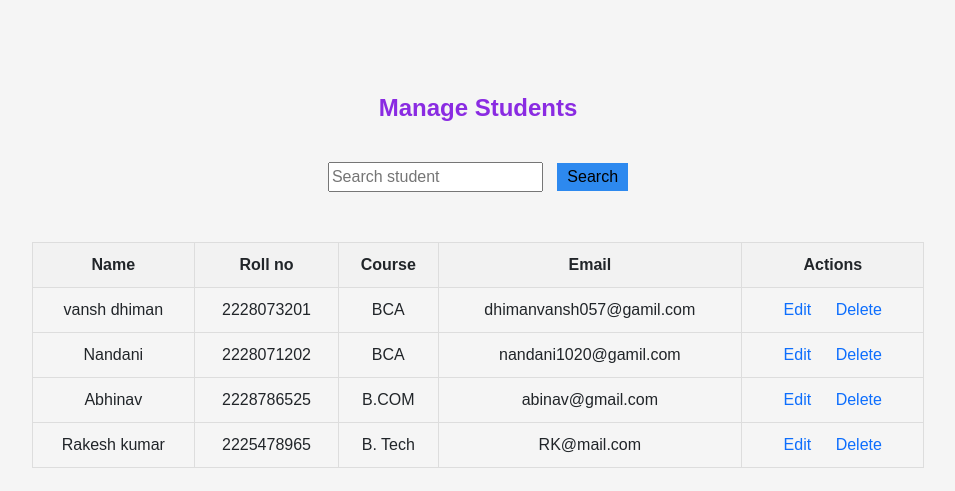
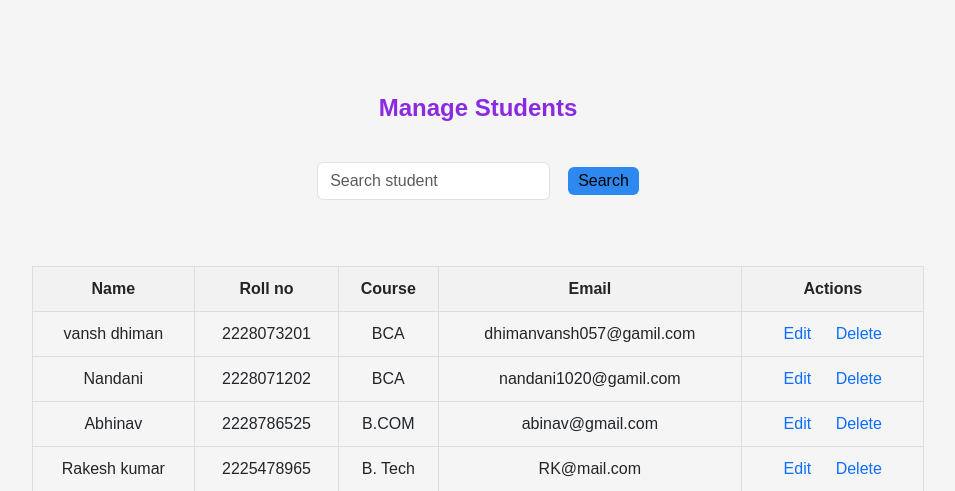
Before and after one commit to Vanshdhiman570/student-management-system, a Django app: page /view_students/ in a window 1280 px wide. Shown: the part 56-547 px from the top of the page, without its empty margins (162-1117 px from the left). Run offline with Django 5.2, Linux system fonts and the light colour scheme; a user stored in the database is signed in; data comes from the database, SQL or seed files in the repository; both versions use the stored data as it was after the commit.

Commit message:
Fixed button size for small devices

```diff
--- a/myapp/static/myapp/style.css
+++ b/myapp/static/myapp/style.css
@@ -165,14 +165,15 @@ a:hover {
     width: 100%;
     display: flex;
     justify-content: center;
+
 }
 
 .search-btn{
     background-color: #2d89ef;
-    color: pink;
     border: none;
     padding: 2px 10px;
     margin-left: 10px;
+
 }
 
 .search-btn:hover{
--- a/myapp/templates/view_student.html
+++ b/myapp/templates/view_student.html
@@ -10,15 +10,18 @@ View students
 
 <div class="student-container">
     <p class="para">Manage Students</p>
-    <div class="search">
-        <form method="GET">
-            <input type="text" name="search" placeholder="Search student">
-            <button type="submit" class="search-btn">Search</button>
-            {% if request.GET.search %}
-                <a href="{% url 'view_students' %}" class="clear-btn">Clear</a>
-            {% endif %}
+    <div class="search mb-3">
+        <form method="GET" class="d-flex flex-column flex-sm-row align-items-start align-items-sm-center gap-2">
+            <input type="text" name="search" placeholder="Search student" class="form-control search-box">
+            <div class="d-flex gap-2">
+                <button type="submit" class="btn btn-primary search-btn">Search</button>
+                {% if request.GET.search %}
+                    <a href="{% url 'view_students' %}" class="btn btn-secondary clear-btn">Clear</a>
+                {% endif %}
+            </div>
         </form>
     </div>
+
     {% if students %}
     <div class="table-responsive">
         <table>
```
Also changed, not shown: db.sqlite3.
